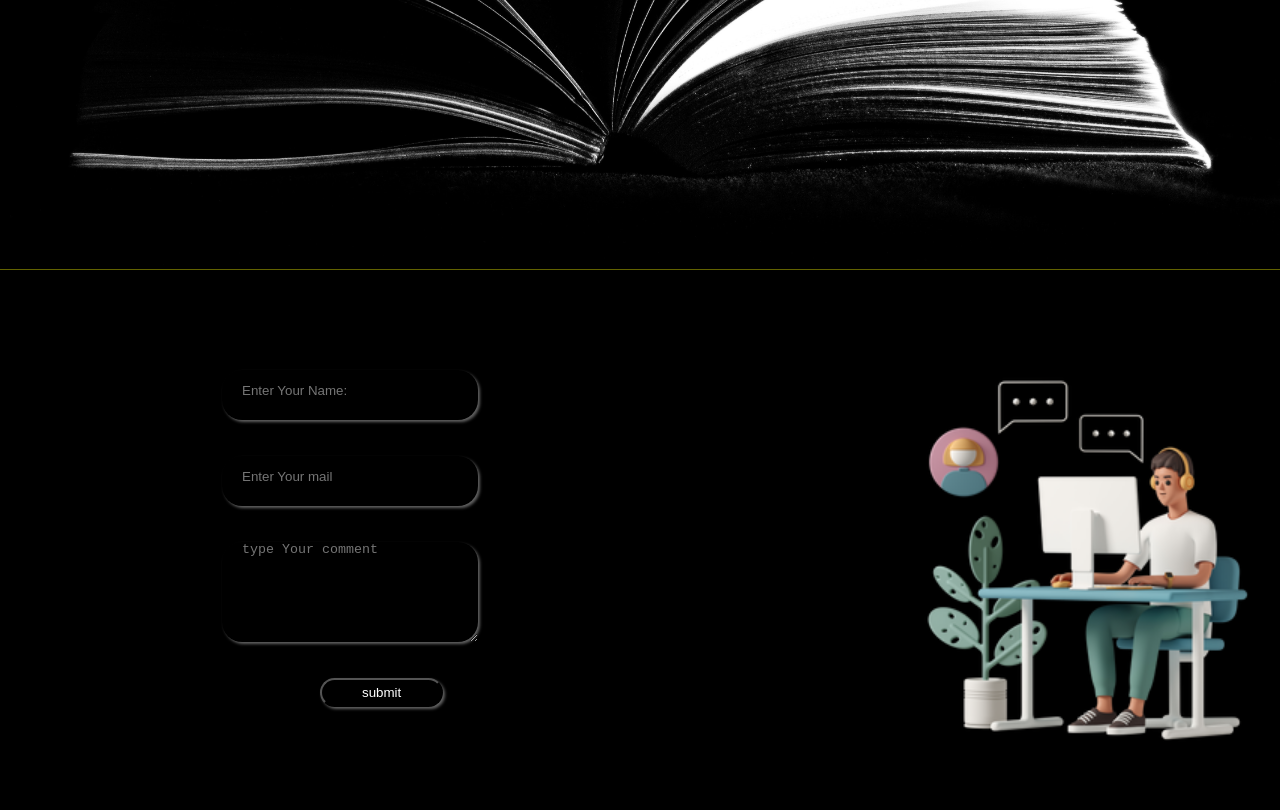
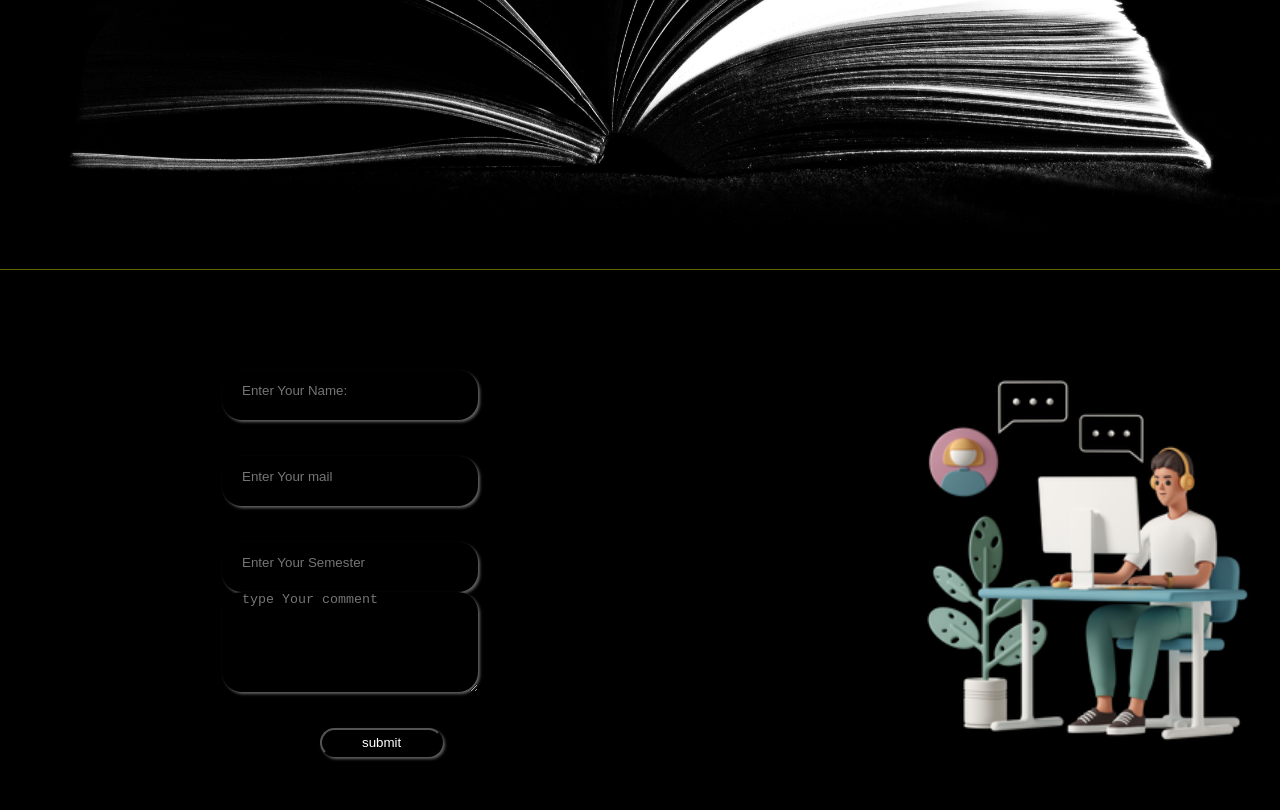
Before and after one commit to Jamesoliverz/college-previousYear-noteboooks.github.io, a plain HTML site: page contact.html in a window 1280 px wide. Shown: the part 531-1341 px from the top of the page. Drawn offline with Linux system fonts and the light colour scheme.

Commit message:
add a new input field in contact file

```diff
--- a/contact.html
+++ b/contact.html
@@ -25,6 +25,7 @@
         <div class="contact-area">
             <input type="text" name="name" class="name input" placeholder="Enter Your Name: "> <br><br>
             <input type="email" name="gmail" class="gmail input" placeholder="Enter Your mail" required> <br><br>
+            <input type="text" class="input" placeholder="Enter Your Semester">
             <textarea name="" id="" cols="30" rows="10" class="comment input" placeholder="type Your comment"></textarea><br><br>
 
             <button type="submit" id="send-mail">submit</button>
```
